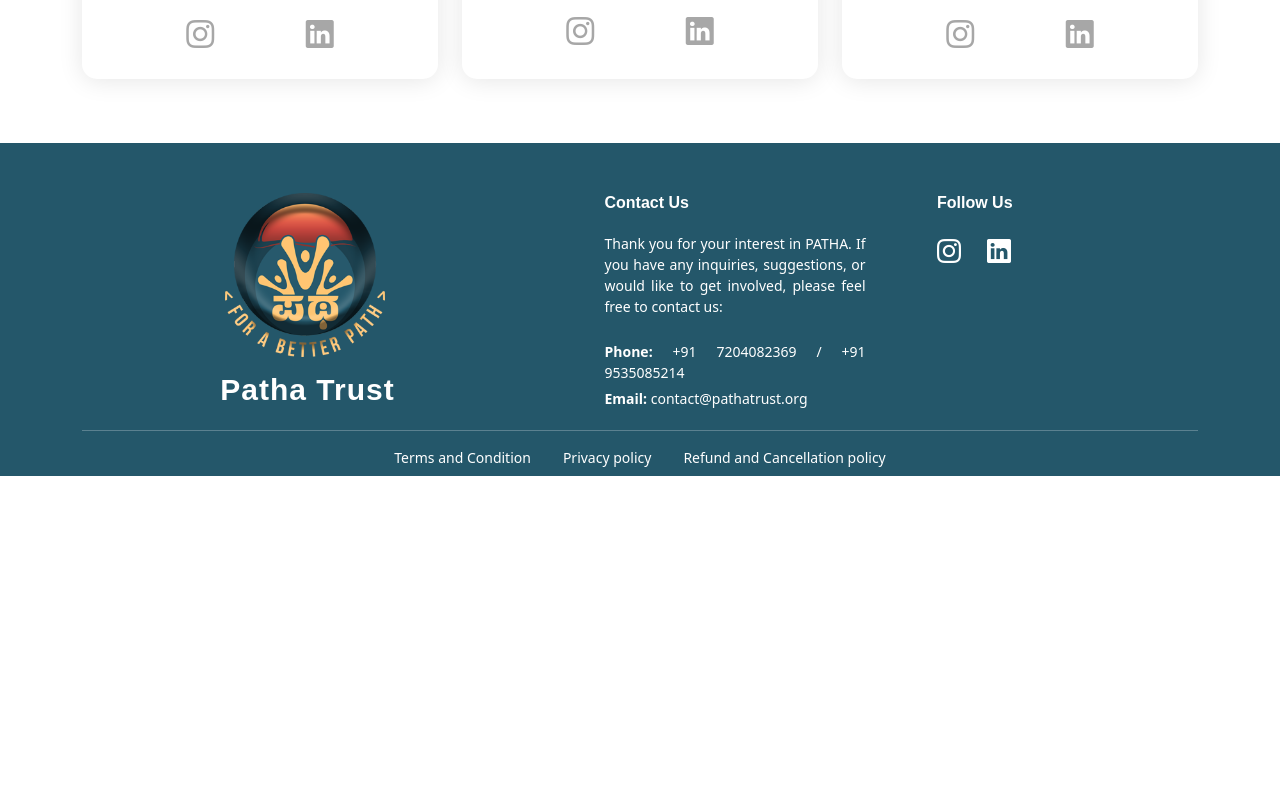
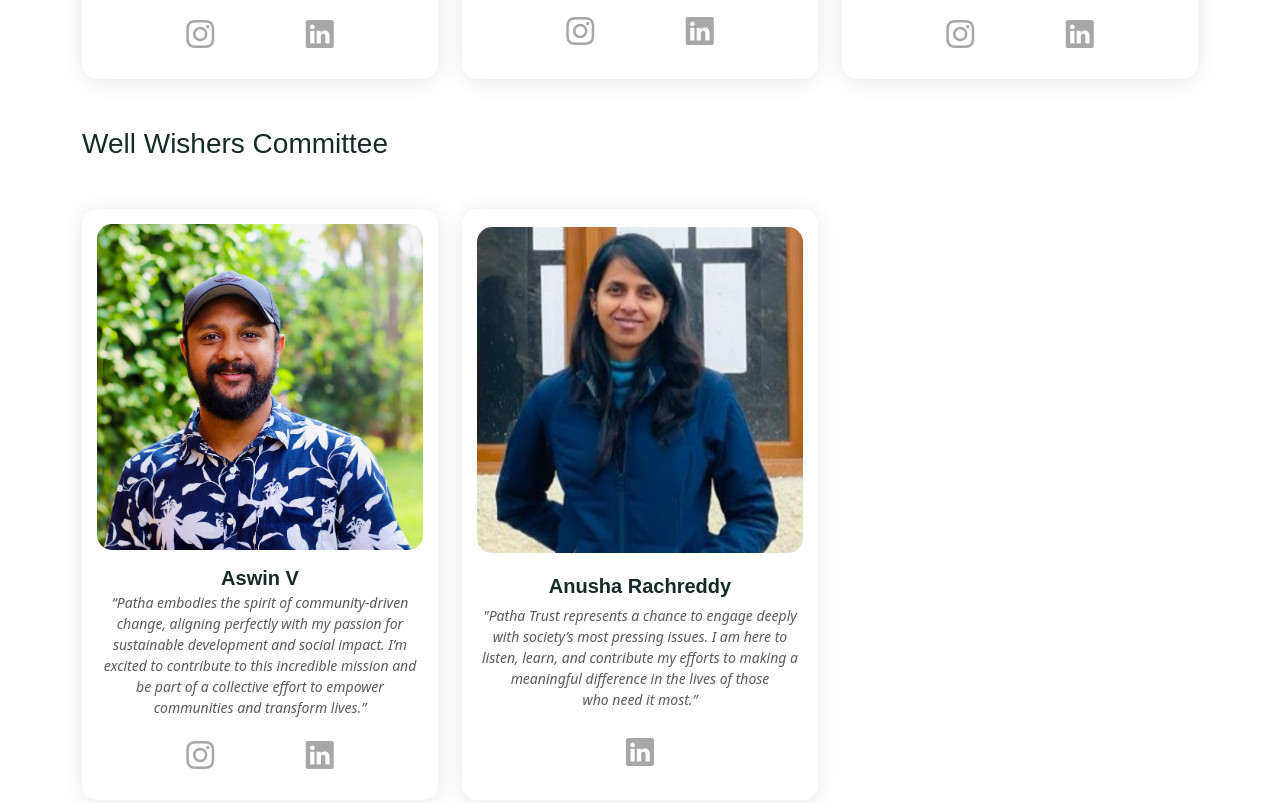
Before and after one commit to PathaTrust/webiste, a plain HTML site: page team.html in a window 1280 px wide. Shown: the part 2069-2872 px from the top of the page. Before the commit the page ends 2545 px from the top, so only its background shows below. Drawn offline with Linux system fonts and the light colour scheme; a web font is replaced by a local one.

Commit message:
team section and  other changes

```diff
--- a/team.html
+++ b/team.html
@@ -213,7 +213,50 @@
           <!-- End Team Member -->
         </div>
       </div>
+
+      <div class="container section-title" data-aos="fade-up">
+        <h3>Well Wishers Committee</h3>
+      </div>
+
+      <div class="container my-5 d-flex justify-content-center">
+        <div class="row gy-4">
+          <div class="col-xl-4 col-md-6 d-flex" data-aos="fade-up" data-aos-delay="300">
+            <div class="member d-flex flex-column justify-content-around">
+              <img src="./assets/img/aswin.jpg" class="img-fluid" alt="" width="100%" height="100%" />
+              <h4>Aswin V</h4>
+              <span>“Patha embodies the spirit of community-driven change, aligning perfectly with my passion for
+                sustainable development and social impact. I’m excited to contribute to this incredible mission and be
+                part of a collective effort to empower communities and transform lives.”</span>
+              <div class="social">
+                <a href="https://www.instagram.com/aswin_varghese98/" class="instagram"><i
+                    class="bi bi-instagram"></i></a>
+                <a href="https://www.linkedin.com/in/aswin-varghese" class="linkedin"><i class="bi bi-linkedin"></i></a>
+              </div>
+            </div>
+          </div>
+          <!-- End Team Member -->
+          <div class="col-xl-4 col-md-6 d-flex" data-aos="fade-up" data-aos-delay="300">
+            <div class="member d-flex flex-column justify-content-around">
+              <img src="./assets/img/anusha.jpg" class="img-fluid" alt="" width="100%" height="100%" />
+              <h4>Anusha Rachreddy</h4>
+              <span>"Patha Trust represents a chance to engage deeply with society’s most pressing issues. I am here to
+                listen, learn, and contribute my efforts to making a meaningful difference in the lives of those
+                who need it most.”</span>
+              <div class="social">
+                <!-- <a href="https://www.instagram.com/akash14x/" class="instagram"><i class="bi bi-instagram"></i></a> -->
+                <a href="https://www.linkedin.com/in/anusha-rachreddy-abb7a5a7" class="linkedin"><i
+                    class="bi bi-linkedin"></i></a>
+              </div>
+            </div>
+          </div>
+          <!-- End Team Member -->
+        </div>
+      </div>
     </section>
+    <!-- /Team Section -->
+
+
+
     <!-- /Team Section -->
   </main>
 
```
Also changed, not shown: index.html (+1 -1 lines), assets/img/about.jpg, assets/img/anusha.jpg (added), assets/img/aswin.jpg (added).
